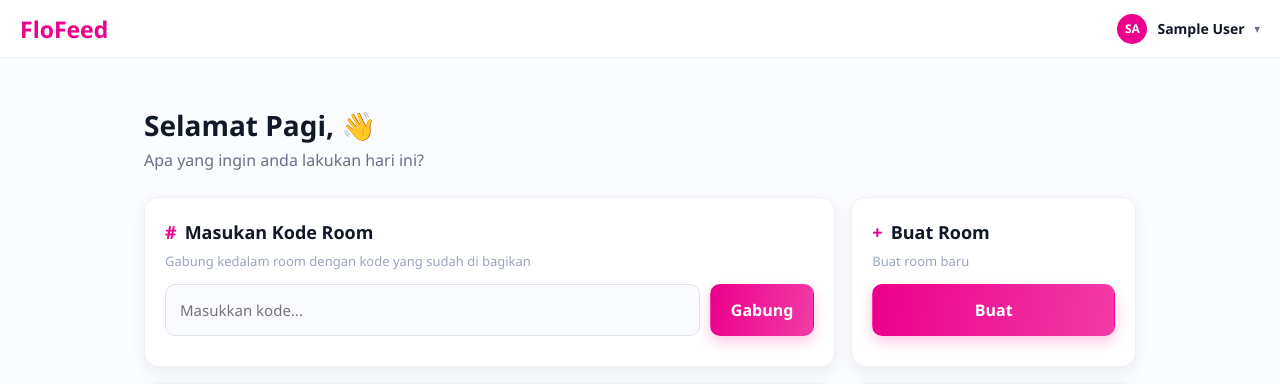
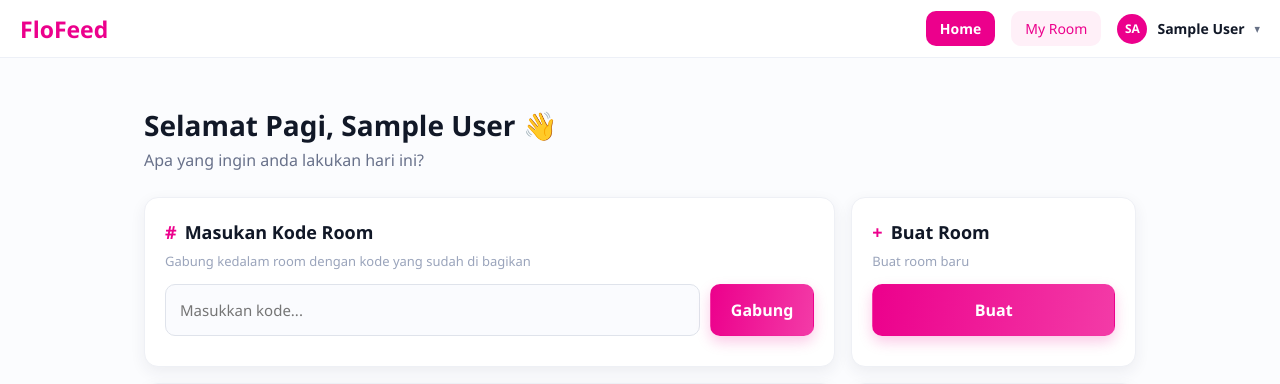
Before and after one commit to alvonkhairy/FloFeed-Project, a PHP site: page /home.php in a window 1280 px wide. Shown: the top 384 px of the page. Run offline with PHP 8.4, Linux system fonts and the light colour scheme; the visitor is signed in with stand-in values (Sample User, id 1).

Commit message:
menambah menu di navbar dan menambahkan nama user yang sedang login di home

```diff
--- a/assets/css/style.css
+++ b/assets/css/style.css
@@ -59,6 +59,12 @@ button, input, textarea, a { font: inherit; }
 	align-items: center;
 }
 
+.menu-account-group {
+	display: flex;
+	align-items: center;
+	gap: 16px;
+}
+
 .brand { gap: 10px; text-decoration: none; }
 .header-left { gap: 14px; }
 .header-right { gap: 8px; }
@@ -67,6 +73,36 @@ button, input, textarea, a { font: inherit; }
 	color: var(--purple);
 	font-size: 23px;
 	font-weight: 700;
+}
+
+.menu {
+	display: flex;
+	align-items: center;
+	gap: 16px;
+}
+
+.menu-item {
+	padding: 8px 14px;
+	border: none;
+	background: var(--purple-soft);
+	color: var(--purple);
+	font-size: 14px;
+	font-weight: 500;
+	text-decoration: none;
+	cursor: pointer;
+	border-radius: var(--radius-control);
+	transition: background-color 0.2s ease;
+}
+
+.menu-item:hover {
+	background: #ec008c;
+	color: #fff;
+}
+
+.menu-item.active {
+	background: #ec008c;
+	color: #fff;
+	font-weight: 600;
 }
 
 .account { position: relative; }
--- a/component/navbar.php
+++ b/component/navbar.php
@@ -10,13 +10,24 @@ function renderNavbar(string $basePath = '.') : void
     $initials = strtoupper(substr($username, 0, 2));
     $homeHref = rtrim($basePath, '/') . '/home.php';
     $logoutHref = rtrim($basePath, '/') . '/logout.php';
+
+    // Determine current page
+    $currentPage = basename($_SERVER['SCRIPT_NAME']);
+    $isHome = strpos($currentPage, 'home') !== false;
+    $isRoom = strpos($currentPage, 'room') !== false && strpos($currentPage, 'room-master') === false;
     ?>
     <header class="topbar">
         <a class="brand" href="<?= htmlspecialchars($homeHref, ENT_QUOTES, 'UTF-8'); ?>" aria-label="FloFeed home">
             <span class="brand-name">FloFeed</span>
         </a>
 
-        <details class="account">
+        <div class="menu-account-group">
+            <nav class="menu">
+                <a class="menu-item <?= $isHome ? 'active' : ''; ?>" href="<?= htmlspecialchars(rtrim($basePath, '/') . '/home.php', ENT_QUOTES, 'UTF-8'); ?>">Home</a>
+                <a class="menu-item <?= $isRoom ? 'active' : ''; ?>" href="<?= htmlspecialchars(rtrim($basePath, '/') . '/room.php', ENT_QUOTES, 'UTF-8'); ?>">My Room</a>
+            </nav>
+
+            <details class="account">
             <summary class="account-trigger">
                 <span class="avatar"><?= htmlspecialchars($initials, ENT_QUOTES, 'UTF-8'); ?></span>
                 <span class="account-name"><?= htmlspecialchars($username, ENT_QUOTES, 'UTF-8'); ?></span>
@@ -31,6 +42,7 @@ function renderNavbar(string $basePath = '.') : void
                 <a class="logout-btn" href="<?= htmlspecialchars($logoutHref, ENT_QUOTES, 'UTF-8'); ?>">Logout</a>
             </div>
         </details>
+        </div>
     </header>
     <?php
 }
--- a/home.php
+++ b/home.php
@@ -26,7 +26,7 @@ $initials = strtoupper(substr($username, 0, 2));
 
 		<main class="home-page">
 			<section class="welcome" aria-labelledby="welcome-title">
-				<h1 id="welcome-title">Selamat Pagi, &#128075;</h1>
+				<h1 id="welcome-title",>Selamat Pagi, <?= htmlspecialchars($username, ENT_QUOTES, 'UTF-8'); ?>  &#128075;</h1>
 				<p>Apa yang ingin anda lakukan hari ini?</p>
 			</section>
 
```
